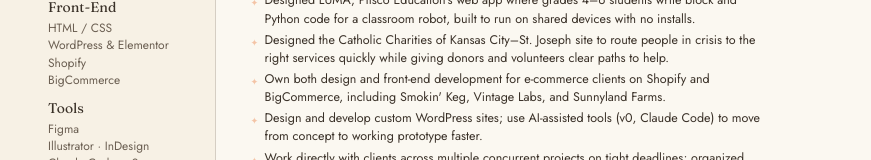
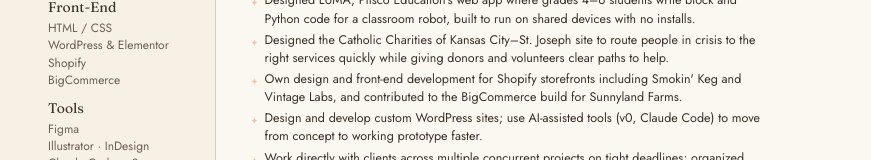
Before and after one commit to lwinters701/Lydia-Murphy-Portfolio, a plain HTML site: page resume/resume.html in a window 1280 px wide. Shown: the part 442-602 px from the top of the page, without its empty margins (0-871 px from the left). Drawn offline with Linux system fonts and the light colour scheme.

Commit message:
Résumé: match Sunnyland Farms role to project write-up
Co-Authored-By: Claude Opus 5.5 <noreply@anthropic.com>
Claude-Session: https://claude.ai/code/session_01UzWuxrDnTe2mXh2SkrGzJH

```diff
--- a/resume/resume.html
+++ b/resume/resume.html
@@ -158,7 +158,7 @@
             <li>Lead UX/UI design for client websites and web apps, taking projects from user flows and wireframes to high-fidelity Figma prototypes and developer hand-off.</li>
             <li>Designed LUMA, Pitsco Education's web app where grades 4–6 students write block and Python code for a classroom robot, built to run on shared devices with no installs.</li>
             <li>Designed the Catholic Charities of Kansas City–St. Joseph site to route people in crisis to the right services quickly while giving donors and volunteers clear paths to help.</li>
-            <li>Own both design and front-end development for e-commerce clients on Shopify and BigCommerce, including Smokin' Keg, Vintage Labs, and Sunnyland Farms.</li>
+            <li>Own design and front-end development for Shopify storefronts including Smokin' Keg and Vintage Labs, and contributed to the BigCommerce build for Sunnyland Farms.</li>
             <li>Design and develop custom WordPress sites; use AI-assisted tools (v0, Claude Code) to move from concept to working prototype faster.</li>
             <li>Work directly with clients across multiple concurrent projects on tight deadlines; organized summer coding camps for children.</li>
           </ul>
```
Also changed, not shown: 1 other file.
